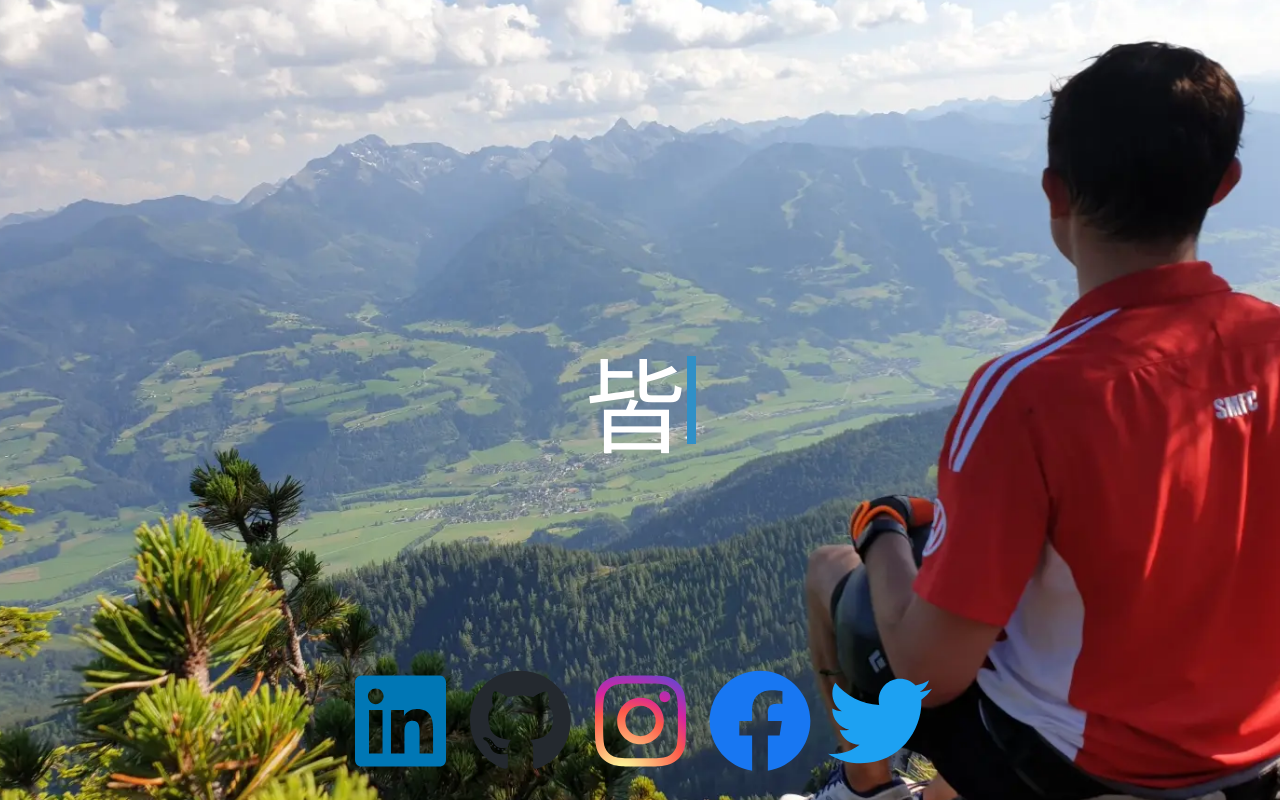
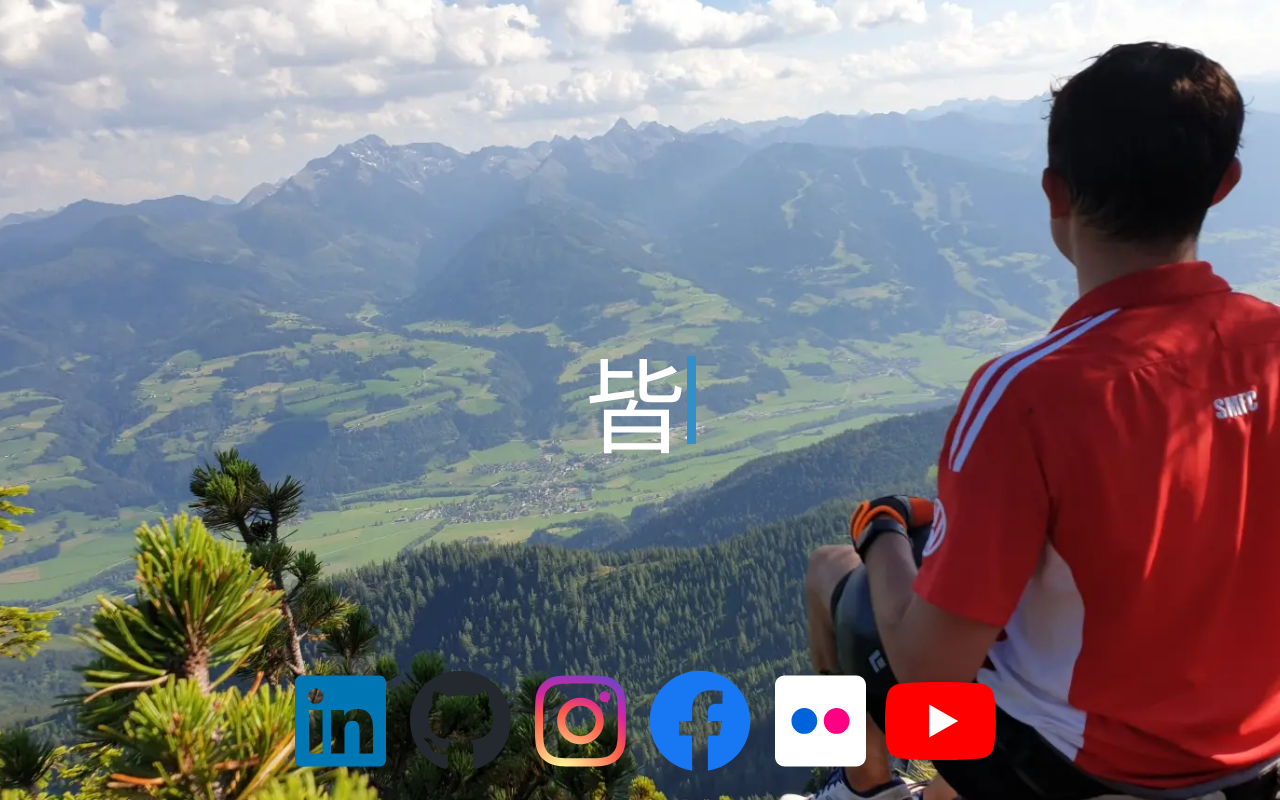
Before and after one commit to mitcdh/landing-page, a plain HTML site: page index.html in a window 1280 px wide. Drawn offline with Linux system fonts and the light colour scheme.

Commit message:
Add youtube and flickr

```diff
--- a/css/home.css
+++ b/css/home.css
@@ -71,10 +71,10 @@ main {
   width: 100vw;
   height: 100vh;
   padding: 2vh;
-  grid-template-columns: 15vmin 15vmin 15vmin 15vmin 15vmin;
+  grid-template-columns: 15vmin 15vmin 15vmin 15vmin 15vmin 15vmin;
   grid-template-rows: auto;
-  grid-template-areas: '... ... ... ... ...'
-  'linkedin github instagram facebook twitter';
+  grid-template-areas: '... ... ... ... ... ...'
+  'linkedin github instagram facebook flickr youtube';
 }
 
 .github {
@@ -95,15 +95,6 @@ main {
   grid-area: twitter;
 }
 
-.blog {
-  font-size: 13vmin;
-  color: #ac54fc;
-  display: block;
-  align-self: auto;
-  justify-self: center;
-  grid-area: blog;
-}
-
 .facebook {
   font-size: 13vmin;
   color: #1877F2;
@@ -122,6 +113,43 @@ main {
   grid-area: linkedin;
 }
 
+.flickr {
+  font-size: 13vmin;
+  color: #ffffff;
+  display: block;
+  align-self: auto;
+  justify-self: center;
+  grid-area: flickr;
+
+}
+a.flickr > svg  {
+  background-image: linear-gradient(to left, #ff0084 50%, #0063dc 50%);
+  background-size: 80% 80%;
+  background-position: center;
+  background-repeat: no-repeat;
+}
+a.flickr:hover > svg {
+	background-image: none;
+}
+
+.youtube {
+  font-size: 13vmin;
+  color: #FF0000;
+  display: block;
+  align-self: auto;
+  justify-self: center;
+  grid-area: youtube;
+}
+a.youtube > svg  {
+  background-image: linear-gradient(#fff, #fff);
+  background-size: 50% 50%;
+  background-position: center;
+  background-repeat: no-repeat;
+}
+a.youtube:hover > svg {
+	background-image: none;
+}
+
 .instagram {
   font-size: 13vmin;
   display: block;
@@ -134,16 +162,6 @@ a.instagram:hover > svg > path {
 }
 a.instagram > svg > path {
 	fill: url(#instagram__gradient);
-}
-
-.medium {
-  font-size: 13vmin;
-  color: #fff;
-  --color-link-hover: #000;
-  display: block;
-  align-self: auto;
-  justify-self: center;
-  grid-area: medium;
 }
 
 /* Greeting styles */
--- a/index.html
+++ b/index.html
@@ -30,6 +30,7 @@
 				</div>
 				<div class="icons__container">
 					<svg width="0" height="0">
+						<defs>
 							<radialGradient id="instagram__gradient" r="150%" cx="30%" cy="107%">
 								<stop stop-color="#fdf497" offset="0" />
 								<stop stop-color="#fdf497" offset="0.05" />
@@ -37,12 +38,14 @@
 								<stop stop-color="#d6249f" offset="0.6" />
 								<stop stop-color="#285AEB" offset="0.9" />
 							</radialGradient>
+						</defs>
 					</svg>
 					<a class="linkedin" href="https://linkedin.com/in/mitcdh" title="LinkedIn"><i class="fa-brands fa-linkedin"></i></a>
 					<a class="github" href="https://github.com/mitcdh" title="GitHub"><i class="fa-brands fa-github"></i></a>
 					<a class="instagram" href="https://instagram.com/mitcdh" title="Instagram"><i class="fa-brands fa-instagram"></i></a>
 					<a class="facebook" href="https://facebook.com/mitcdh" title="Facebook"><i class="fa-brands fa-facebook"></i></a>
-					<a class="twitter" href="https://twitter.com/mitcdh" title="Twitter"><i class="fa-brands fa-twitter"></i></a>
+					<a class="flickr" href="https://flickr.com/mitcdh" title="Flickr"><i class="fa-brands fa-flickr"></i></a>
+					<a class="youtube" href="https://youtube.com/@mitcdh" title="Youtube"><i class="fa-brands fa-youtube"></i></a>
 				</div>
 				<a class="greeting__container" href="https://blog.mitcdh.au/">
 					<div class="greeting__text">Hello World!</div><div class="greeting__cursor"></div>
```
Lines whose indentation alone changed are shown as unchanged.
